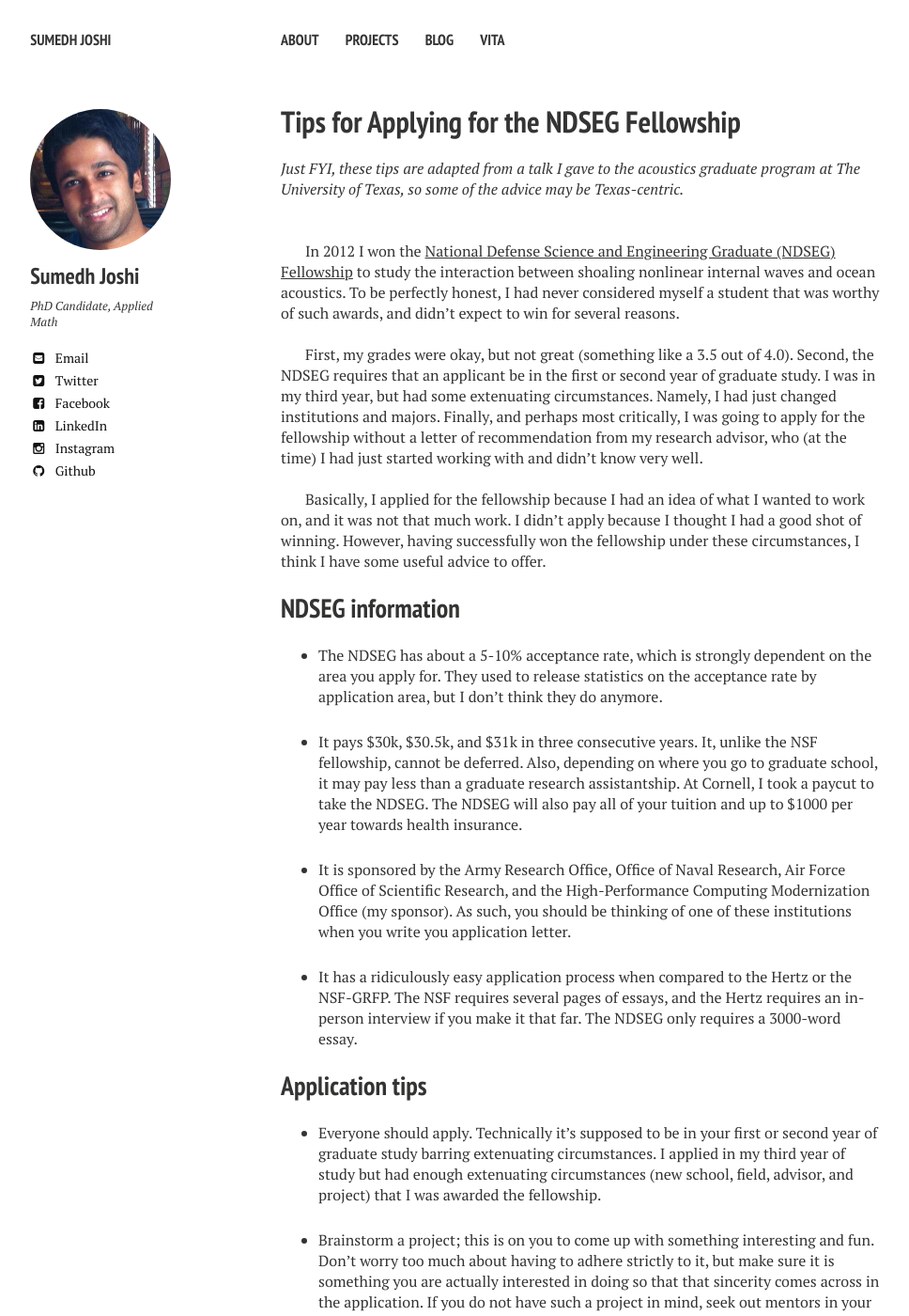
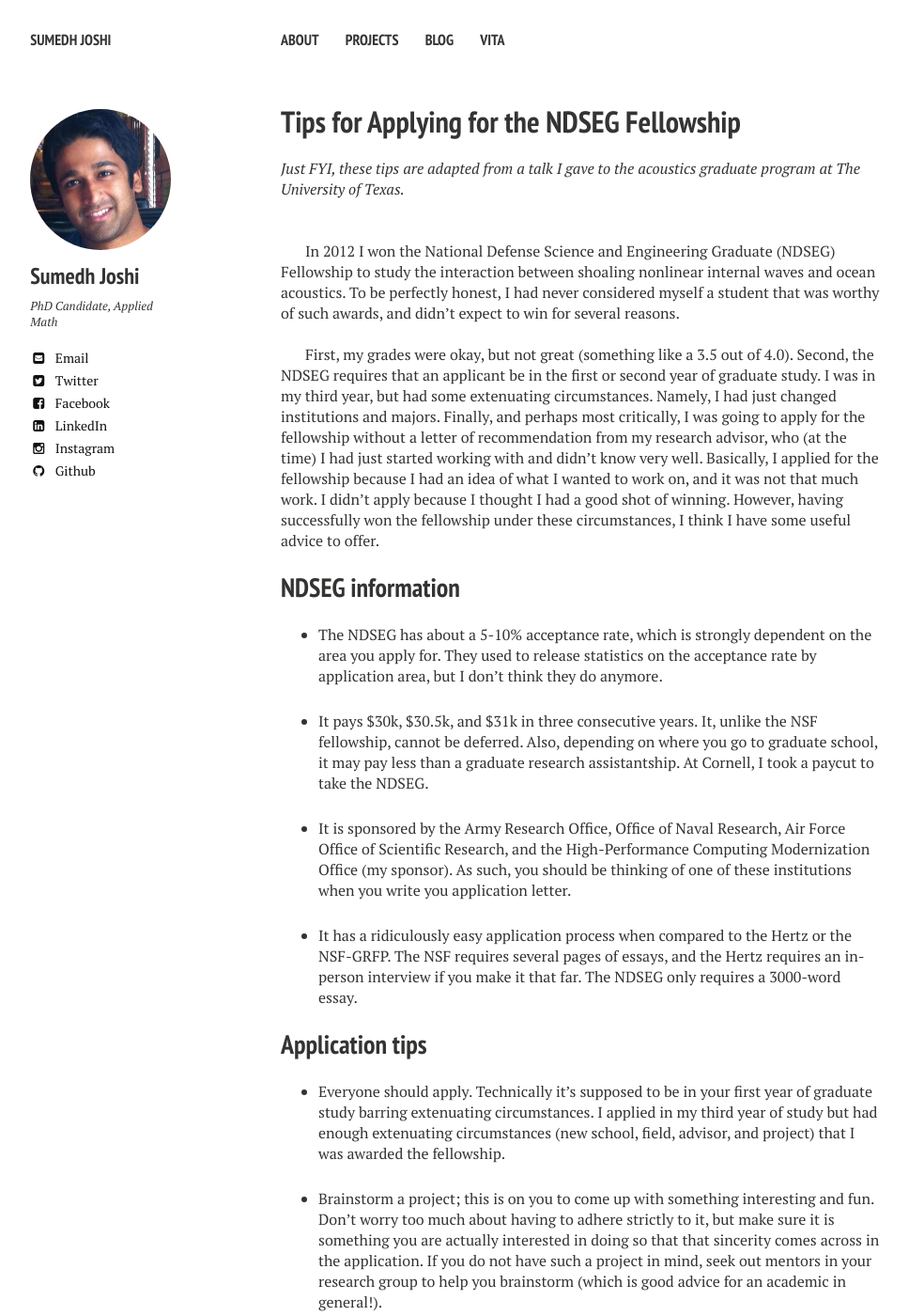
Before and after one commit to aledlie/Homage, a Jekyll site: the page built from _posts/2016-04-04-tips-for-applying-for-the-ndseg-fellowship.markdown, in a window 1280 px wide and 1400 px high. Shown: the whole window at 94% size, without its empty margins (21-989 px from the left). Built offline with Jekyll 4.4.1, drawn with Linux system fonts in a browser that asks for light colours; nearby versions of some CDN libraries; comment, search, counter and statistics services are not loaded; some of the changed text lies outside the part shown.

Commit message:
Revert "Typos and minor changes to the NDSEG post."
This reverts commit fd75755e88627c776f7bfc5215227088e0eca322.

Conflicts:
	_site/feed.xml
	_site/sitemap.xml

```diff
--- a/_posts/2016-04-04-tips-for-applying-for-the-ndseg-fellowship.markdown
+++ b/_posts/2016-04-04-tips-for-applying-for-the-ndseg-fellowship.markdown
@@ -10,25 +10,22 @@
 comments: true
 date: 2016-04-04T19:11:56-05:00
 ---
-_Just FYI, these tips are adapted from a talk I gave to the acoustics graduate program at The University of Texas, so some of the advice may be Texas-centric._
+_Just FYI, these tips are adapted from a talk I gave to the acoustics graduate program at The University of Texas._
 
 <br><br>
 
-In 2012 I won the [National Defense Science and Engineering Graduate (NDSEG) Fellowship](https://ndseg.asee.org/) to study the interaction between shoaling nonlinear internal waves and ocean acoustics.  To be perfectly honest, I had never considered myself a student that was worthy of such awards, and didn't expect to win for several reasons.
+In 2012 I won the National Defense Science and Engineering Graduate (NDSEG) Fellowship to study the interaction between shoaling nonlinear internal waves and ocean acoustics.  To be perfectly honest, I had never considered myself a student that was worthy of such awards, and didn't expect to win for several reasons.
 
 <br>
 
-First, my grades were okay, but not great (something like a 3.5 out of 4.0).  Second, the NDSEG requires that an applicant be in the first or second year of graduate study.  I was in my third year, but had some extenuating circumstances.  Namely, I had just changed institutions and majors.  Finally, and perhaps most critically, I was going to apply for the fellowship without a letter of recommendation from my research advisor, who (at the time) I had just started working with and didn't know very well.
+First, my grades were okay, but not great (something like a 3.5 out of 4.0).  Second, the NDSEG requires that an applicant be in the first or second year of graduate study.  I was in my third year, but had some extenuating circumstances.  Namely, I had just changed institutions and majors.  Finally, and perhaps most critically, I was going to apply for the fellowship without a letter of recommendation from my research advisor, who (at the time) I had just started working with and didn't know very well.  Basically, I applied for the fellowship because I had an idea of what I wanted to work on, and it was not that much work.  I didn't apply because I thought I had a good shot of winning.  However, having successfully won the fellowship under these circumstances, I think I have some useful advice to offer.
 
-<br>
-
-Basically, I applied for the fellowship because I had an idea of what I wanted to work on, and it was not that much work.  I didn't apply because I thought I had a good shot of winning.  However, having successfully won the fellowship under these circumstances, I think I have some useful advice to offer.
 
 ## NDSEG information
 
 * The NDSEG has about a 5-10% acceptance rate, which is strongly dependent on the area you apply for.  They used to release statistics on the acceptance rate by application area, but I don't think they do anymore.
 
-* It pays $30k, $30.5k, and $31k in three consecutive years.  It, unlike the NSF fellowship, cannot be deferred.  Also, depending on where you go to graduate school, it may pay less than a graduate research assistantship.  At Cornell, I took a paycut to take the NDSEG.  The NDSEG will also pay all of your tuition and up to $1000 per year towards health insurance.
+* It pays $30k, $30.5k, and $31k in three consecutive years.  It, unlike the NSF fellowship, cannot be deferred.  Also, depending on where you go to graduate school, it may pay less than a graduate research assistantship.  At Cornell, I took a paycut to take the NDSEG.
 
 * It is sponsored by the Army Research Office, Office of Naval Research, Air Force Office of Scientific Research, and the High-Performance Computing Modernization Office (my sponsor).  As such, you should be thinking of one of these institutions when you write you application letter.
 
@@ -36,7 +33,7 @@
 
 ## Application tips
 
-* Everyone should apply.  Technically it's supposed to be in your first or second year of graduate study barring extenuating circumstances.  I applied in my third year of study but had enough extenuating circumstances (new school, field, advisor, and project) that I was awarded the fellowship.
+* Everyone should apply.  Technically it's supposed to be in your first year of graduate study barring extenuating circumstances.  I applied in my third year of study but had enough extenuating circumstances (new school, field, advisor, and project) that I was awarded the fellowship.
 
 * Brainstorm a project; this is on you to come up with something interesting and fun.  Don't worry too much about having to adhere strictly to it, but make sure it is something you are actually interested in doing so that that sincerity comes across in the application.  If you do not have such a project in mind, seek out mentors in your research group to help you brainstorm (which is good advice for an academic in general!).
 
```
Also changed, not shown: other parts of _posts/2016-04-04-tips-for-applying-for-the-ndseg-fellowship.markdown (+3 -1 lines), 2 other files.
